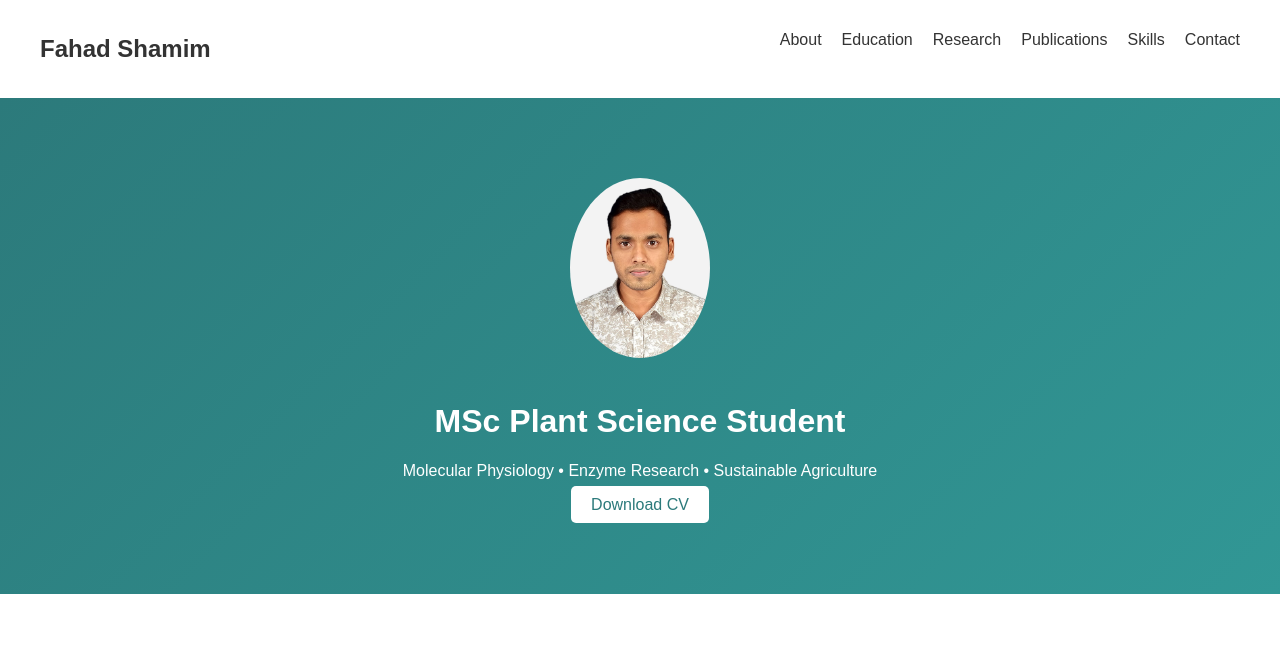
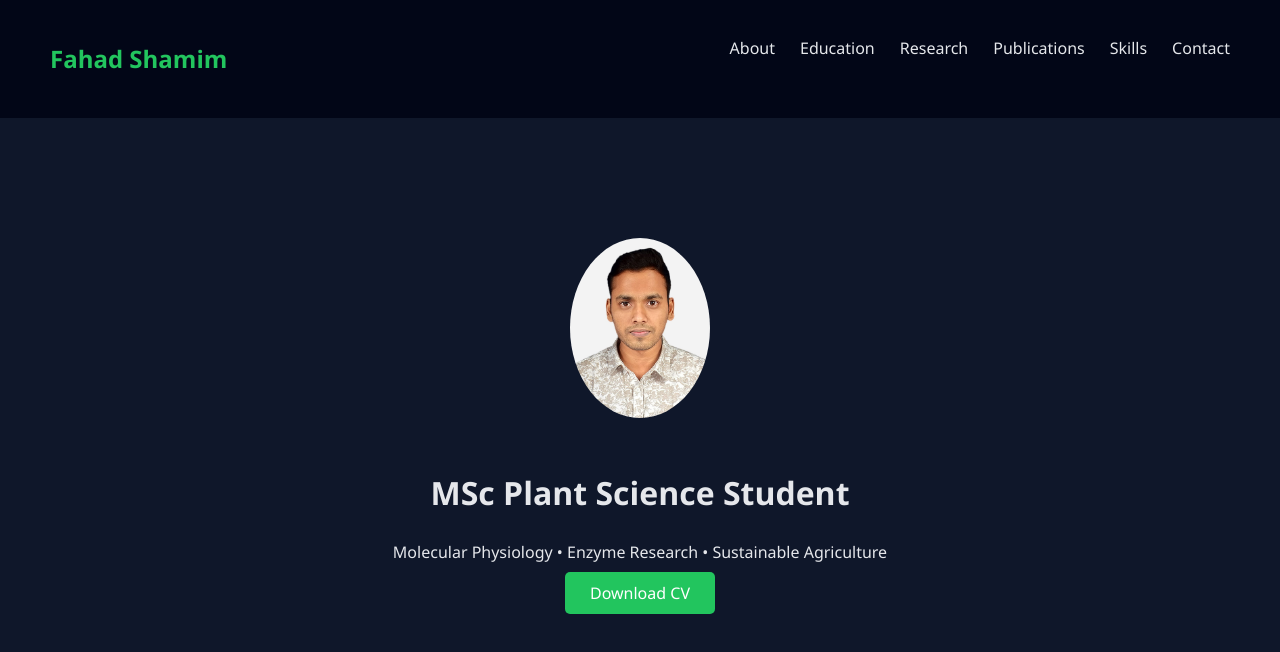
Before and after one commit to fahad485/Portfolio, a plain HTML site: page index.html in a window 1280 px wide. Shown: the top 652 px of the page. Drawn offline with Linux system fonts and the light colour scheme.

Commit message:
Update style.css

```diff
--- a/style.css
+++ b/style.css
@@ -1,29 +1,16 @@
-:root {
-  --primary: #2c7a7b;
-  --bg: #ffffff;
-  --text: #333;
-  --card: #f7f9fa;
-}
-
-body.dark {
-  --bg: #0f172a;
-  --text: #e5e7eb;
-  --card: #1e293b;
-}
-
 body {
   margin: 0;
-  font-family: Arial, sans-serif;
-  background: var(--bg);
-  color: var(--text);
-  transition: 0.3s;
+  font-family: "Segoe UI", sans-serif;
+  background: #0f172a;
+  color: #e5e7eb;
+  line-height: 1.6;
 }
 
 nav {
   display: flex;
   justify-content: space-between;
-  padding: 15px 40px;
-  background: var(--bg);
+  padding: 20px 50px;
+  background: #020617;
   position: sticky;
   top: 0;
 }
@@ -34,24 +21,17 @@ nav ul {
 }
 
 nav ul li {
-  margin-left: 20px;
+  margin-left: 25px;
 }
 
 nav a {
+  color: #e5e7eb;
   text-decoration: none;
-  color: var(--text);
-}
-
-#darkToggle {
-  margin-left: 20px;
-  cursor: pointer;
 }
 
 .hero {
   text-align: center;
-  padding: 80px 20px;
-  background: linear-gradient(135deg, #2c7a7b, #319795);
-  color: white;
+  padding: 120px 20px;
 }
 
 .profile {
@@ -60,31 +40,26 @@ nav a {
   margin-bottom: 20px;
 }
 
-.btn, .btn-outline {
-  padding: 10px 20px;
-  margin: 10px;
+.btn {
+  padding: 10px 25px;
+  background: #22c55e;
+  color: white;
+  text-decoration: none;
   border-radius: 5px;
-  text-decoration: none;
-}
-
-.btn {
-  background: white;
-  color: #2c7a7b;
-}
-
-.btn-outline {
-  border: 2px solid white;
-  color: white;
 }
 
 section {
-  padding: 60px 40px;
+  padding: 60px 50px;
   max-width: 1000px;
   margin: auto;
 }
 
+h2 {
+  color: #22c55e;
+}
+
 .card {
-  background: var(--card);
+  background: #020617;
   padding: 20px;
   border-radius: 8px;
   margin-bottom: 15px;
@@ -110,5 +85,5 @@ section {
 footer {
   text-align: center;
   padding: 20px;
-  background: var(--card);
+  background: #020617;
 }
```
